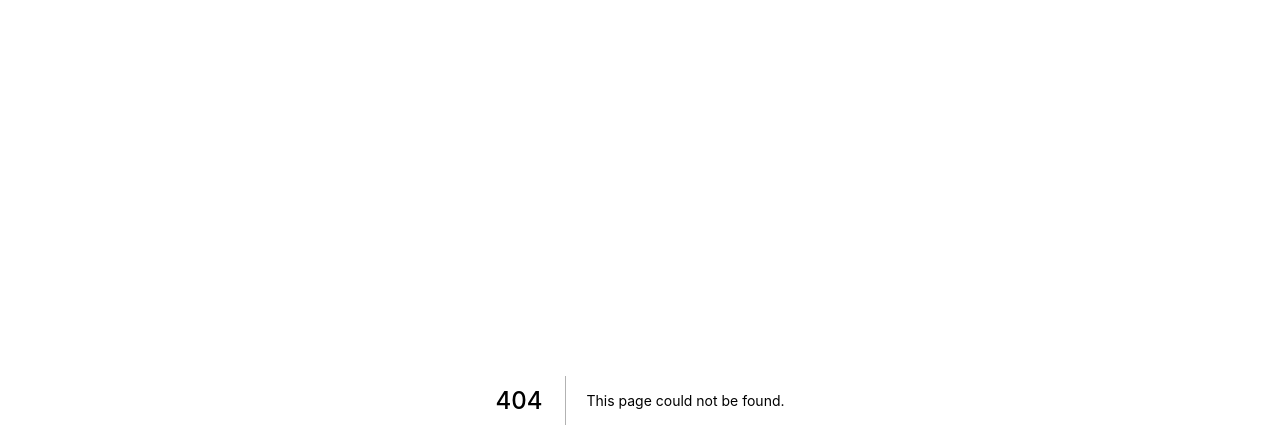
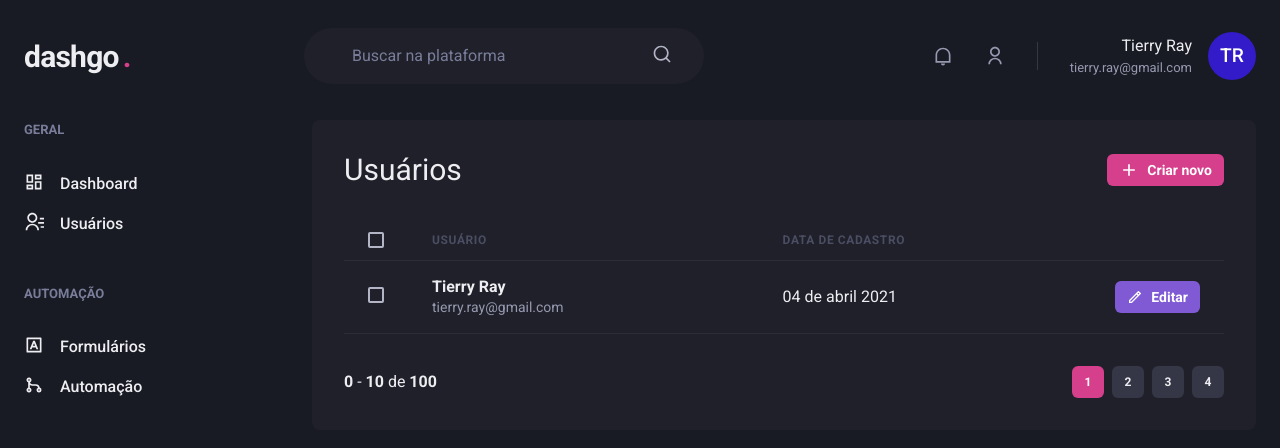
Before and after one commit to tierryray/dashgo, a Next.js app: page /users in a window 1280 px wide. Before the commit this address had no page. Shown: the top 448 px of the page. Built offline with nearby package versions, Linux system fonts and the light colour scheme.

Commit message:
feat(pagination): create pagination component

```diff
--- /dev/null
+++ b/src/components/Pagination.tsx
@@ -0,0 +1,65 @@
+import { Box, Button, Stack } from "@chakra-ui/react";
+
+export function Pagination() {
+  return (
+    <Stack
+      direction="row"
+      spacing="6"
+      mt="8"
+      justify="space-between"
+      align="center"
+    >
+      <Box>
+        <strong>0</strong> - <strong>10</strong> de <strong>100</strong>
+      </Box>
+      <Stack direction="row" spacing="2">
+        <Button
+          size="sm"
+          fontSize="xs"
+          width="4"
+          colorScheme="pink"
+          disabled
+          _disabled={{
+            bg: 'pink.500',
+            cursor: 'default'
+          }}
+        >
+          1
+        </Button>
+        <Button
+          size="sm"
+          fontSize="xs"
+          width="4"
+          bg="gray.700"
+          _hover={{
+            bg: 'gray.500'
+          }}
+        >
+          2
+        </Button>
+        <Button
+          size="sm"
+          fontSize="xs"
+          width="4"
+          bg="gray.700"
+          _hover={{
+            bg: 'gray.500'
+          }}
+        >
+          3
+        </Button>
+        <Button
+          size="sm"
+          fontSize="xs"
+          width="4"
+          bg="gray.700"
+          _hover={{
+            bg: 'gray.500'
+          }}
+        >
+          4
+        </Button>
+      </Stack>
+    </Stack>
+  );
+}
--- /dev/null
+++ b/src/pages/users/index.tsx
@@ -0,0 +1,74 @@
+import { Box, Button, Checkbox, Flex, Heading, Icon, Table, Tbody, Td, Text, Th, Thead, Tr } from "@chakra-ui/react";
+import { RiAddLine, RiPencilLine } from "react-icons/ri";
+
+import { Header } from "../../components/Header";
+import { Pagination } from "../../components/Pagination";
+import { Sidebar } from "../../components/Sidebar";
+
+export default function UserList() {
+  return (
+    <Box>
+      <Header />
+
+      <Flex w="100%" marginY="6" maxWidth={1480} mx="auto" px="6">
+        <Sidebar />
+
+        <Box flex="1" borderRadius="8" bg="gray.800" p="8">
+          <Flex mb="8" justify="space-between" align="center">
+            <Heading size="lg" fontWeight="normal">Usuários</Heading>
+
+            <Button
+              as="a"
+              size="sm"
+              fontSize="sm"
+              colorScheme="pink"
+              leftIcon={<Icon as={RiAddLine} fontSize="20" />}
+            >
+              Criar novo
+            </Button>
+          </Flex>
+
+          <Table colorScheme="whiteAlpha">
+            <Thead>
+              <Tr>
+                <Th px="6" color="gray.300" w="8">
+                  <Checkbox colorScheme="pink" />
+                </Th>
+                <Th>Usuário</Th>
+                <Th>Data de cadastro</Th>
+                <Th width="8"></Th>
+              </Tr>
+            </Thead>
+            <Tbody>
+              <Tr>
+                <Td px="6">
+                  <Checkbox colorScheme="pink" />
+                </Td>
+                <Td>
+                  <Box>
+                    <Text fontWeight="bold">Tierry Ray</Text>
+                    <Text fontSize="sm" color="gray.300">tierry.ray@gmail.com</Text>
+                  </Box>
+                </Td>
+                <Td>04 de abril 2021</Td>
+                <Td>
+                  <Button
+                    as="a"
+                    size="sm"
+                    fontSize="sm"
+                    colorScheme="purple"
+                    leftIcon={<Icon as={RiPencilLine} fontSize="16" />}
+                  >
+                    Editar
+                  </Button>
+                </Td>
+              </Tr>
+            </Tbody>
+          </Table>
+
+          <Pagination />
+        </Box>
+      </Flex>
+    </Box>
+  );
+}
```
